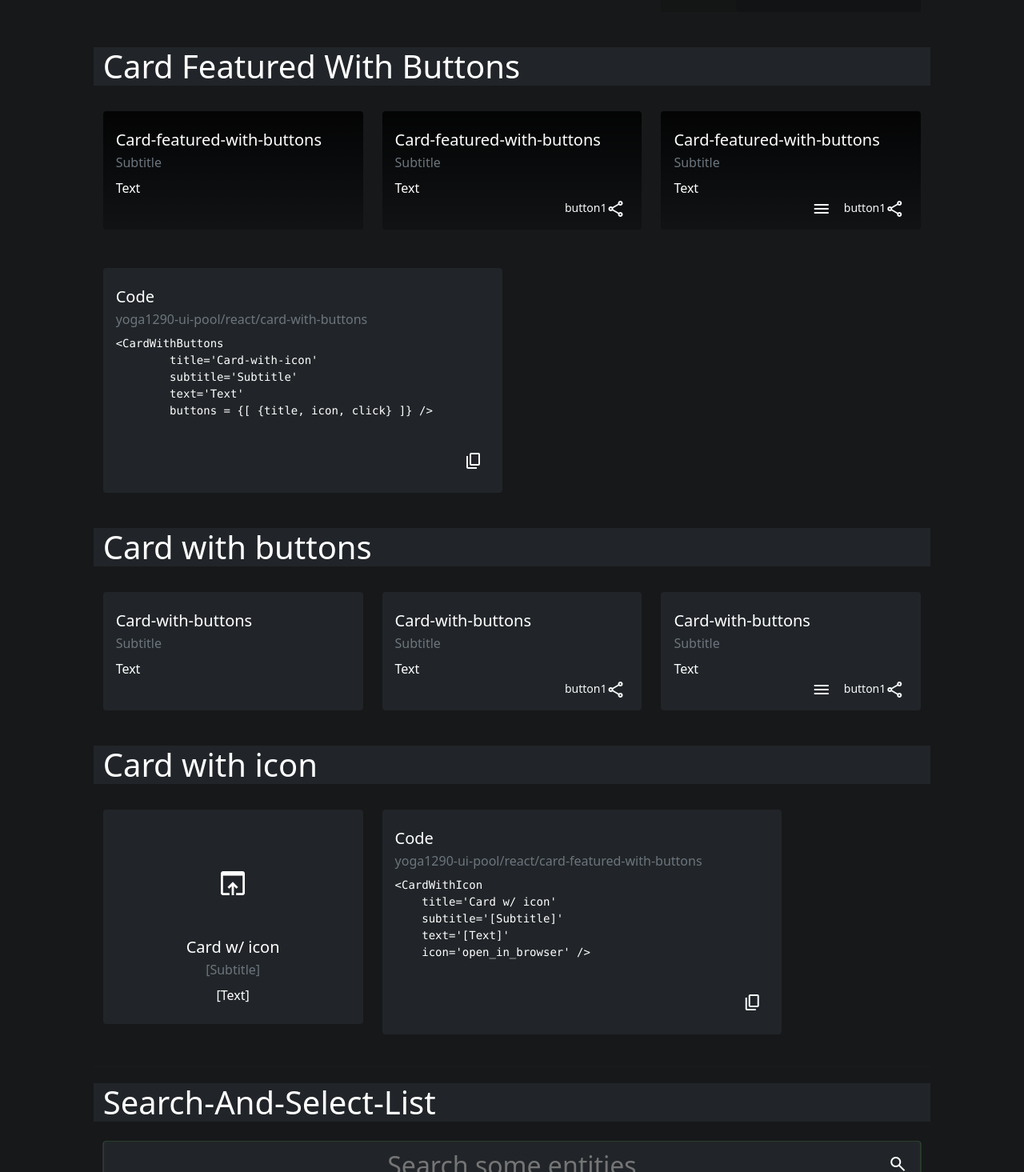
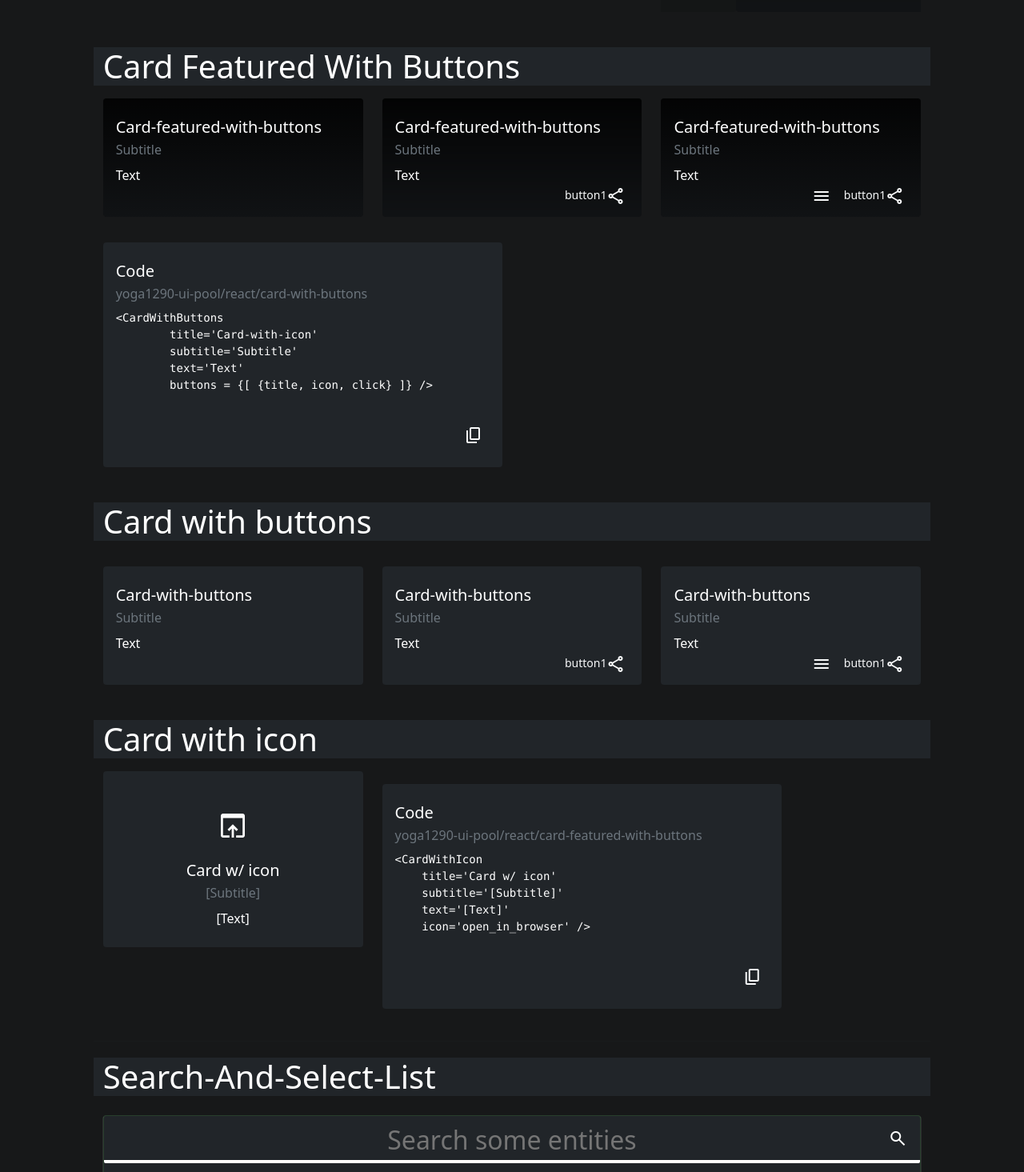
Before and after one commit to yoga1290/yoga1290-ui-pool, a React app: page / in a window 1280 px wide. Shown: the part 1825-3290 px from the top of the page at 80% size. Built offline with nearby package versions, Linux system fonts and the light colour scheme.

Commit message:
padding changes for card-featured-with-buttons

```diff
--- a/react/card-featured-with-buttons/index.tsx
+++ b/react/card-featured-with-buttons/index.tsx
@@ -26,7 +26,7 @@ const getCSSBackgroud = (backgroundImageUrl: string = '') => ({
 export default ({ title, text, subtitle, backgroundImageUrl, buttons }: CardProps) => (
         <div className={`card-featured-with-buttons animate__animated animate__fadeInUp col-12 align-self-stretch d-flex`}>
 
-            <div className="card bg-dark col-12 border-light pointer-cursor py-2 my-4" tabIndex={0}
+            <div className="card bg-dark col-12 border-light pointer-cursor py-2 my-2" tabIndex={0}
                 style={getCSSBackgroud(backgroundImageUrl)}>
             <div className="card-body card-featured__body">
 
--- a/react/card-with-icon/index.tsx
+++ b/react/card-with-icon/index.tsx
@@ -14,9 +14,9 @@ const doNothing: React.MouseEventHandler<HTMLDivElement> = () => {};
 export default ({ title, text, subtitle, click, icon }: CardProps) => (
         <div className={`card-with-icon animate__animated animate__fadeInUp col-12 align-self-stretch d-flex text-center`}>
 
-            <div className="card bg-dark col-12 border-light pointer-cursor py-2 my-4" tabIndex={0} onClick={!!click? click:doNothing}>
+            <div className="card bg-dark col-12 border-light pointer-cursor py-2 my-2" tabIndex={0} onClick={!!click? click:doNothing}>
             <div className="card-body">
-                <span className="material-symbols-outlined align-middle p-5 fs-1">{ icon }</span>
+                <span className="material-symbols-outlined align-middle my-4 fs-1">{ icon }</span>
                 <h5 className="card-title user-select-all">{ title }</h5>
                 <p className={`card-subtitle user-select-all mb-2 text-muted ${subtitle ? '':'invisible'}`}>
                     { subtitle }
```
